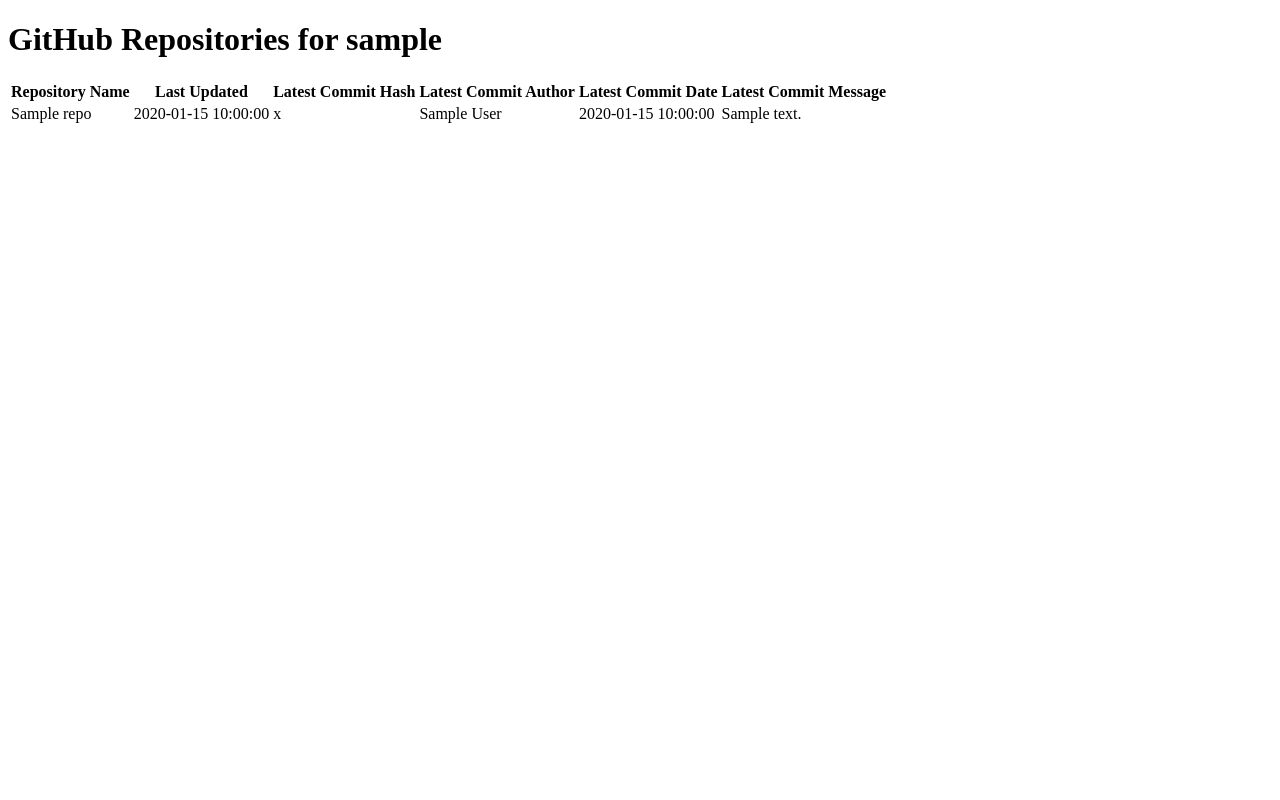
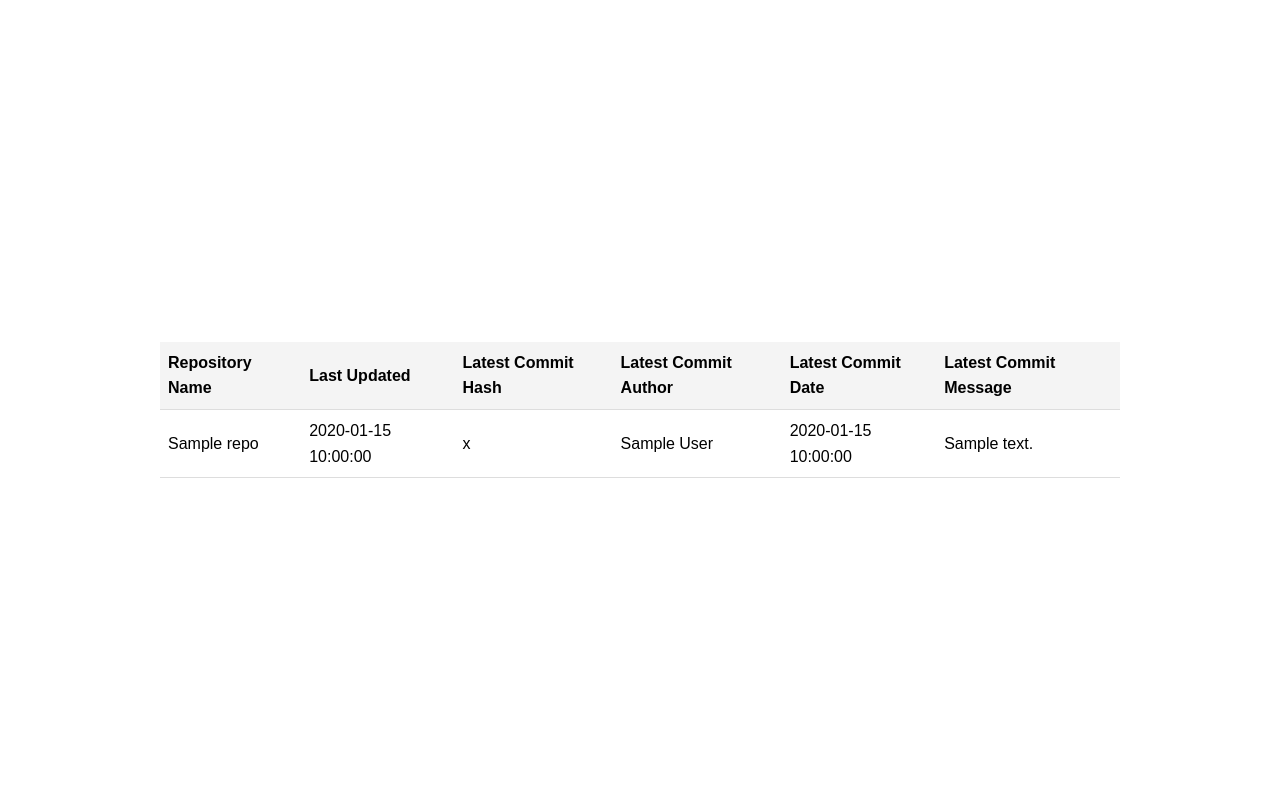
Before and after one commit to zeanmio/SSE-Lab2, a Flask app: template api/templates/hello_github_user.html in a window 1280 px wide. Run offline with Flask 3, Linux system fonts and the light colour scheme; the template is opened without the code that fills it: most values are stand-ins (such as "Sample title", 1, 10 or a date in 2020).

Commit message:
update repo

```diff
--- a/api/templates/hello_github_user.html
+++ b/api/templates/hello_github_user.html
@@ -1,13 +1,37 @@
-<!-- templates/hello_github_user.html -->
 <!DOCTYPE html>
 <html lang="en">
 <head>
-    <meta charset="UTF-8">
-    <meta name="viewport" content="width=device-width, initial-scale=1.0">
-    <title>Hello GitHub User</title>
+<meta charset="UTF-8">
+<meta name="viewport" content="width=device-width, initial-scale=1.0">
+<title>Hello GitHub User</title>
+<style>
+    body {
+        font-family: Arial, sans-serif;
+        line-height: 1.6;
+        margin: 0;
+        padding: 0;
+        display: flex;
+        justify-content: center; /* Centers the content horizontally */
+        align-items: center; /* Centers the content vertically */
+        min-height: 100vh; /* At least the height of the viewport */
+    }
+    table {
+        width: 100%; /* Full width */
+        max-width: 960px; /* Maximum width */
+        margin-top: 20px;
+        border-collapse: collapse;
+    }
+    th, td {
+        text-align: left; /* Aligns text to the left */
+        padding: 8px; /* Adds space around content */
+        border-bottom: 1px solid #ddd; /* Adds a border line between rows */
+    }
+    th {
+        background-color: #f4f4f4;
+    }
+</style>
 </head>
 <body>
-    <h1>GitHub Repositories for {{ username }}</h1>
     <table>
         <thead>
             <tr>
```
